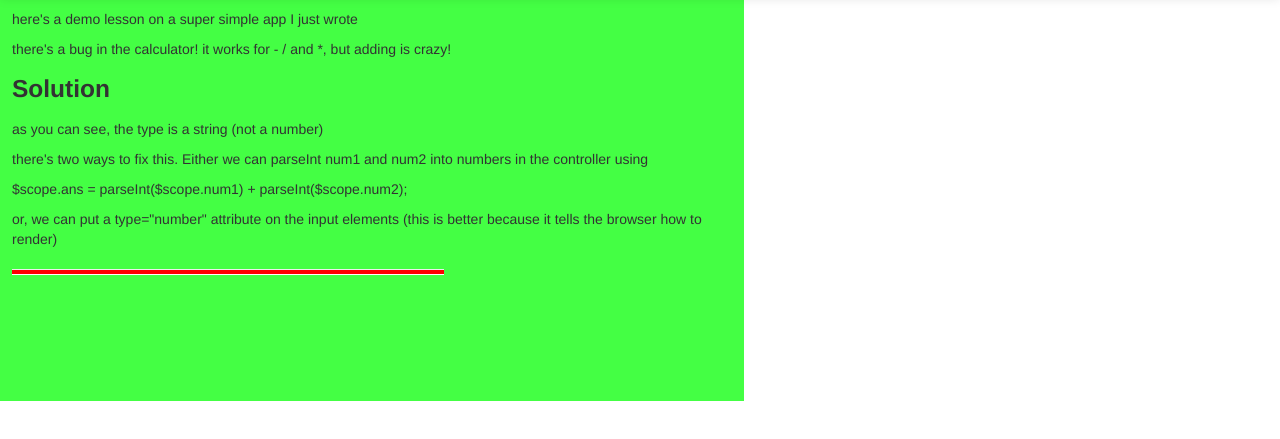
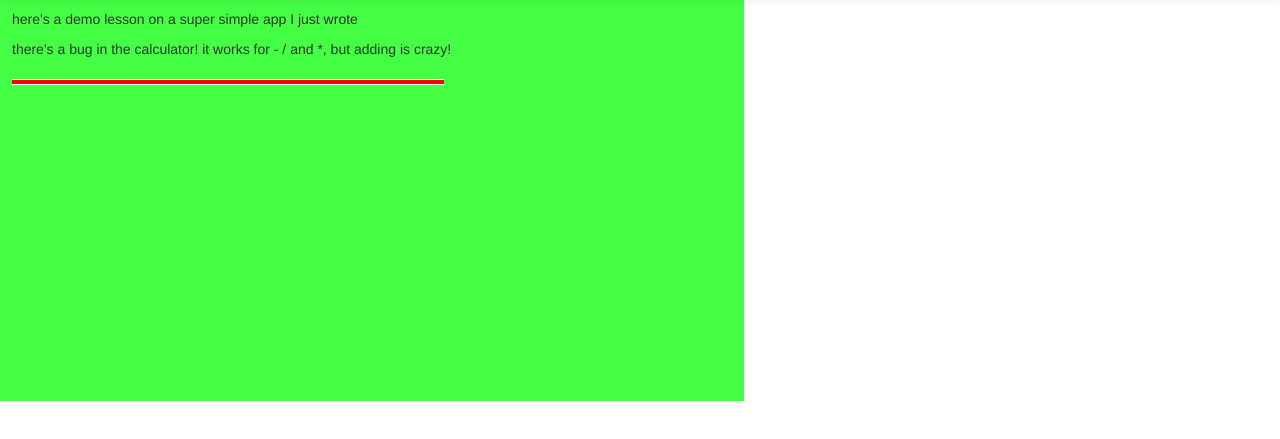
Before and after one commit to nikfrank/xos-angular, a website: page index.html at #/walkthrough in a window 1280 px wide. Shown: the part 43-482 px from the top of the page. Drawn offline with Linux system fonts and the light colour scheme.

Commit message:
walkthrough clear

```diff
--- a/walkthrough.html
+++ b/walkthrough.html
@@ -4,19 +4,4 @@
 <p>
   there's a bug in the calculator! it works for - / and *, but adding is crazy!
 </p>
-<h3>
-  Solution
-</h3>
-<p>
-  as you can see, the type is a string (not a number)
-</p>
-<p>
-  there's two ways to fix this. Either we can parseInt num1 and num2 into numbers in the controller using
-</p>
-<p>
-  $scope.ans = parseInt($scope.num1) + parseInt($scope.num2);
-</p>
-<p>
-  or, we can put a type="number" attribute on the input elements (this is better because it tells the browser how to render)
-</p>
 <hr>
```
